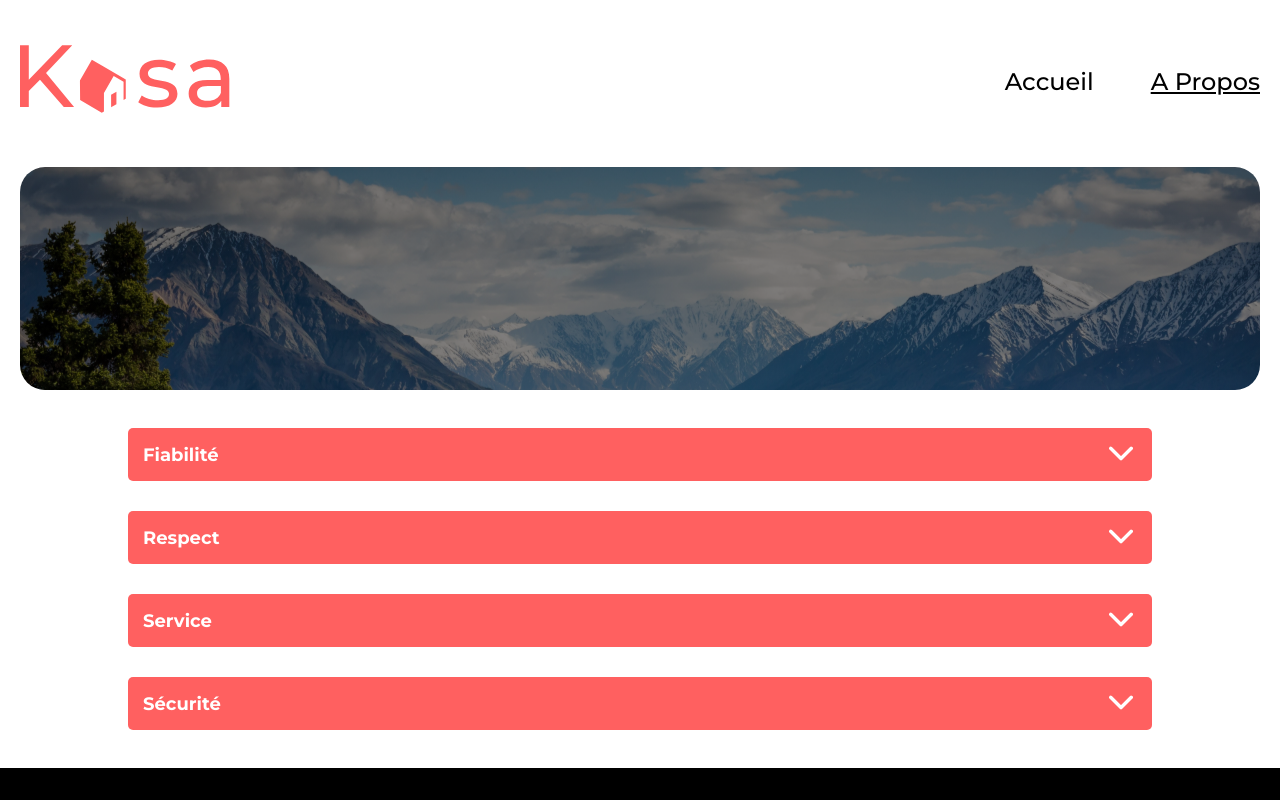
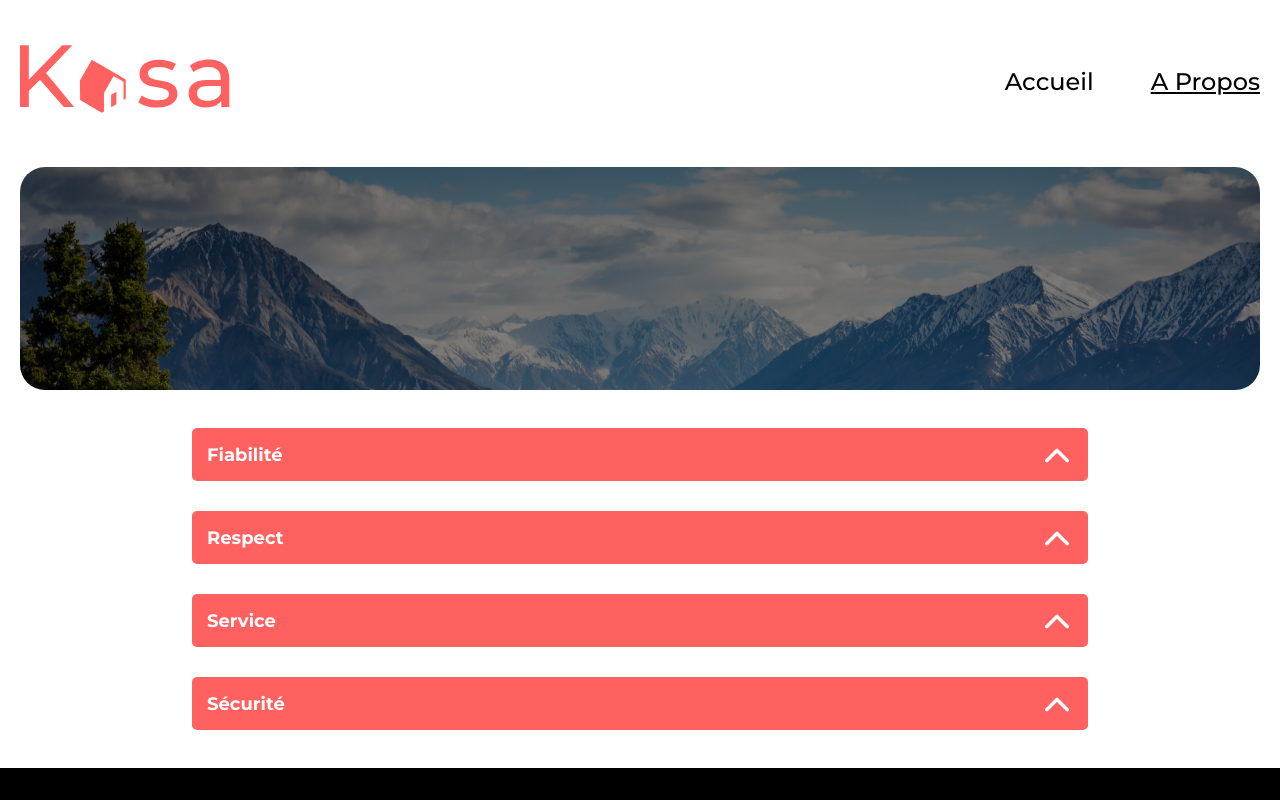
Before and after one commit to alheban/kasa_P8, a React (Vite) app: page /about in a window 1280 px wide. Shown: the top 800 px of the page. Built offline with nearby package versions, Linux system fonts and the light colour scheme.

Commit message:
collapse_correction

```diff
--- a/src/components/collapse/Collapse.jsx
+++ b/src/components/collapse/Collapse.jsx
@@ -10,12 +10,13 @@ const Collapse = ({title,content}) => {
   };
 
     return <>
+
       <div className="collapse_title" onClick={handleToggle}>
         <h2>{title}</h2>
         <img src={arrow}className={ toggle ? 'arrow arrow_down': "arrow arrow_up"}></img>
       </div>
-      <div className={toggle ? 'collapse_description_down collapse_description' : ' collapse_description_up collapse_description_hidden'}>
-        <p>{content}</p>
+      <div className={toggle ? 'collapse_description_down collapse_description' : ' collapse_description collapse_description_hidden'}>
+        <div className="collapse_description_p">{content}</div>
       </div>
     </>
 }
--- a/src/components/pages/About.jsx
+++ b/src/components/pages/About.jsx
@@ -6,10 +6,10 @@ const About = () => {
   return (
     <>
       <Banner ombre={'none'} img={"./../src/assets/montagne.jpg"} />
-      <section className="container_collapse">
+      <section className="collapse_about">
         {aboutdata.map((data) => {
           return (
-            <div className="collapse" key={data.id}>
+            <div className=" collapse" key={data.id}>
               <Collapse title={data.title} content={data.content} />
             </div>
           );
--- a/src/components/pages/LogementSingle.jsx
+++ b/src/components/pages/LogementSingle.jsx
@@ -1,29 +1,34 @@
-import React from 'react';
-import { useParams } from 'react-router-dom';
+import React from "react";
+import { useParams } from "react-router-dom";
 import products from "/public/data.json";
-import Collapse from '../collapse/Collapse';
-import Slider from '../slider/Slider';
-
+import Collapse from "../collapse/Collapse";
+import Slider from "../slider/Slider";
 
 function LogementSingle() {
-// Utilisez useParams() pour obtenir les paramètres de l'URL
-const {id} = useParams();
-// Afficher les données du tableau products dans la console
-const logement = products.find((logement) => logement.id === id);
+  // Utilisez useParams() pour obtenir les paramètres de l'URL
+  const { id } = useParams();
+  // Afficher les données du tableau products dans la console
+  const product = products.find((product) => product.id === id);
 
   return (
     <div>
       <h1>Page de logement</h1>
       <p>Identifiant du logement : {id}</p>
-      <Slider pictures={logement.pictures}/>
-        <section className='container_collapse'>
-          <div className="collapse">
-        <Collapse title={"description"} content={logement.description}/>
+      <Slider pictures={product.pictures} />
+      <section className="collapseLogement">
+        <div className="collapse collapseLogement_size">
+          <Collapse title={"description"} content={product.description} />
         </div>
-        </section>
-
+        <div className="collapse collapseLogement_size">
+          <Collapse title={"Équipements"} content={
+    <ul>
+      {product.equipments.map((equipment, index) => (
+        <li key={index}>{equipment}</li>
+      ))}
+    </ul>} />
+        </div>
+      </section>
     </div>
-
   );
 }
 
--- a/src/components/slider/Slider.jsx
+++ b/src/components/slider/Slider.jsx
@@ -28,7 +28,6 @@ const Slider = ({ pictures, title }) => {
   };
 
   return (
-    <div className="container_s">
     <div className="slider">
       <img
           src={pictures.length === 0 ? defaultPicture : pictures[currentIndex]}
@@ -49,7 +48,7 @@ const Slider = ({ pictures, title }) => {
       />
       <div className="slider_counter">1/4</div>
     </div>
-    </div>
+
   );
 };
 
--- a/src/sass/_collapse.scss
+++ b/src/sass/_collapse.scss
@@ -1,15 +1,30 @@
-.container_collapse {
-  margin: 38px 0 8px 0;
+.collapse_about{
+  margin: 38px auto;
+    display: flex;
+    flex-wrap: wrap;
+    gap: 30px;
+    width: 70%;
+  @media screen and (max-width: 375px) {
+    margin: 19px auto;
+    gap: 20px;
+    width: 70%;
+  }
+}
+.collapseLogement {
+  display: flex;
+  justify-content: space-between;
+  gap: 70px;
+  margin: 30px auto;
+  width: 95%;
+ &_size{
+  width: 582px;
+ }
+}
+
+
 .collapse {
-    display: flex;
-    flex-direction: column;
-    align-items: center;
-    gap: 30px;
-
   &_title {
     display: flex;
-      max-width: 1024px;
-      width: 80%;
     padding: 10px 15px 10px 15px;
     align-items: center;
     border-radius: 5px;
@@ -25,42 +40,37 @@
       font-style: normal;
       font-weight: 700;
     }
-      .arrow{
+    .arrow {
       transition: all 0.2s ease-in-out;
     }
     .arrow_down {
+      transform: rotate(0deg);
+    }
+    .arrow_up {
+
       transform: rotate(180deg);
     }
-      .arrow_up {
-        transform: rotate(0deg);
-      }
-
   }
 
   &_description {
+    display: flex;
     box-sizing: border-box;
     position: relative;
-      width: 80%;
-      max-width: 1024px;
-      top: -83px;
+    top: -50px;
     z-index: -1;
     font-size: 18px;
     font-style: normal;
     font-weight: 400;
     border-radius: 10px 10px 5px 5px;
     background: rgba(246, 246, 246, 0.45);
+    transition: visibility 0.5s ease-in-out, opacity 0.2s ease-in-out,
+      height 0.5s ease-in-out, transform 0.5s ease-in-out, max-height 5s;
+
+    &_down {
+      transform: translate(0px, 45px);
+    }
+    &_p{
       padding: 25px 20px 20px 20px;
-      transition: visibility 0.5s ease-in-out,
-      opacity 0.5s ease-in-out,
-      height 0.5s ease-in-out,
-      transform 0.5s ease-in-out,
-      max-height 300ms;
-
-      // &_up{
-      //   transform: translate(0px, 0px);
-      // }
-      &_down{
-        transform: translate(0px, 45px);
     }
   }
 
@@ -70,31 +80,25 @@
     height: 0;
   }
 }
-}
+
+
 
 @media screen and (max-width: 375px) {
-  section {
-    margin: 19px 0 0 0;
 .collapse {
-      gap: 20px;
-
       &_title {
         height: 30px;
 
         h2 {
           font-size: 13px;
         }
-        img{
+        img {
           width: 20px;
         }
       }
 
       &_description {
-
         font-size: 12px;
         border-radius: 5px;
-
-
       }
-    }}
     }
+  }
```
Lines whose indentation alone changed are shown as unchanged.
